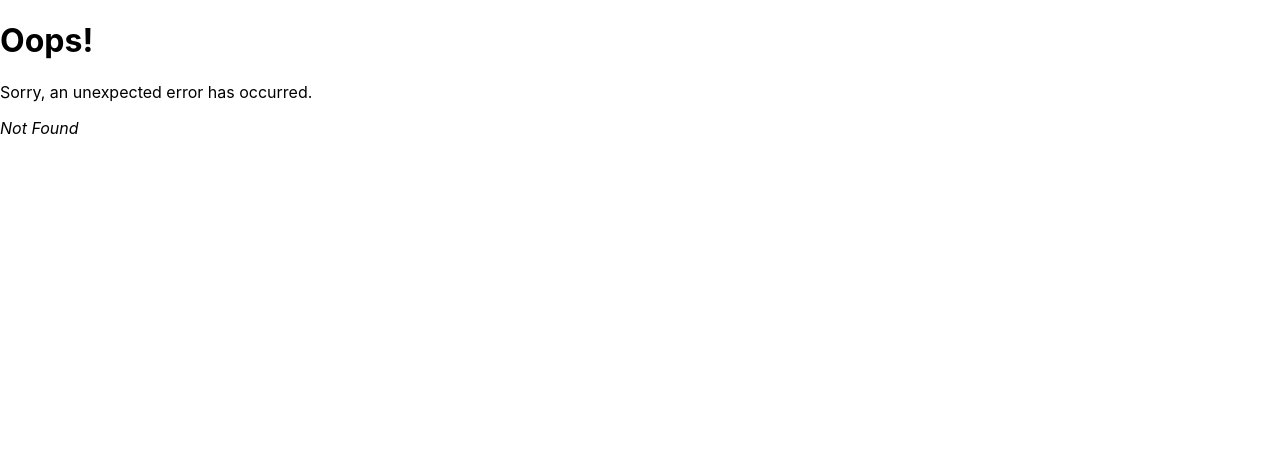
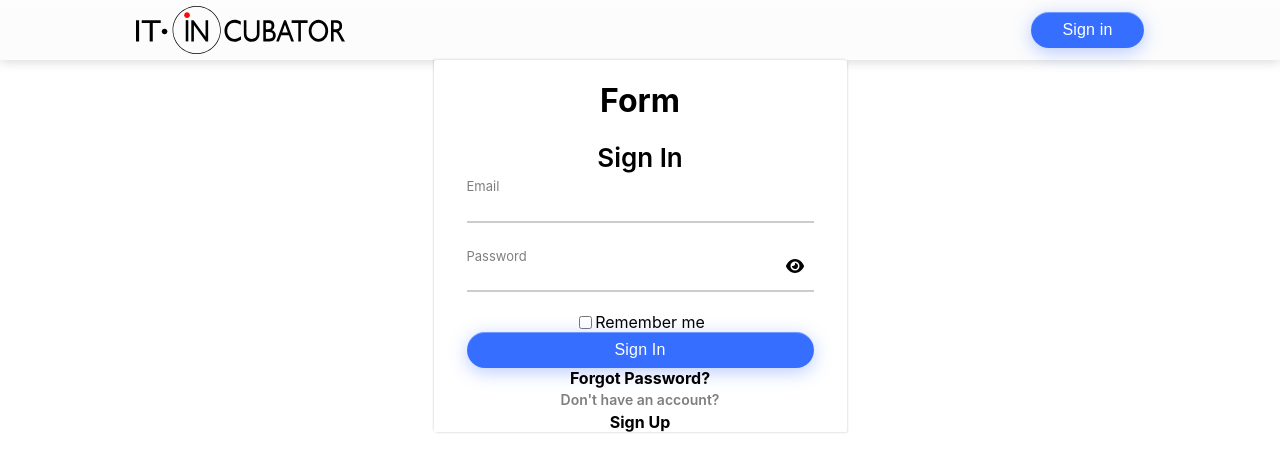
Before and after one commit to annavilnid/cards, a React (Vite) app: page /cards/sign-in in a window 1280 px wide. Before the commit this address had no page. Shown: the top 472 px of the page. Built offline with nearby package versions, Linux system fonts and the light colour scheme.

Commit message:
.gitignore .env

```diff
--- a/index.html
+++ b/index.html
@@ -36,6 +36,6 @@
 <!-- End Single Page Apps for GitHub Pages -->
 
 <script type="module" src="/src/main.tsx"></script>
-<script type="module" src="/404.html"></script>
+<!--<script type="module" src="/404.html"></script>-->
 </body>
 </html>
--- a/src/APP2.tsx
+++ b/src/APP2.tsx
@@ -42,79 +42,6 @@ export const Test = () => {
   );
 };
 
-// const routes = [
-//   {
-//     path: "/",
-//     element: <Layout />,
-//     errorElement: <ErrorPage />,
-//     children: [
-//       { index: true, element: <Test /> },
-//       {
-//         element: <Form />,
-//         children: [
-//           {
-//             path: "sign-in",
-//             element: (
-//               <>
-//                 <Title>Sign In</Title>
-//                 <SignIn />
-//                 <CustomLink to="/forgot-password">Forgot Password?</CustomLink>
-//                 <StyledText>Don't have an account?</StyledText>
-//                 <CustomLink to="/sign-up">Sign Up</CustomLink>
-//               </>
-//             ),
-//           },
-//           {
-//             path: "sign-up",
-//             element: (
-//               <>
-//                 <Title>Sign Up</Title>
-//                 <SignUp />
-//                 <StyledText>Already have an account?</StyledText>
-//                 <CustomLink to="/sign-in">Sign In</CustomLink>
-//               </>
-//             ),
-//           },
-//           {
-//             path: "forgot-password",
-//             element: (
-//               <>
-//                 <Title>Forgot Password</Title>
-//                 <ForgotPassword />
-//                 <Message value={infoMessage.forgotPassword} />
-//               </>
-//             ),
-//           },
-//           {
-//             path: "check-email",
-//             element: (
-//               <>
-//                 <Title>Check Email</Title>
-//                 <img src={logo} alt="Logo check email" />
-//                 <Message value={infoMessage.checkEmail} />
-//                 <CustomLink to="/sign-in">{buttonText.checkEmail}</CustomLink>
-//               </>
-//             ),
-//           },
-//           {
-//             path: "set-new-password",
-//             element: (
-//               <>
-//                 <Title>Create new password</Title>
-//                 <SetNewPassword />
-//               </>
-//             ),
-//           },
-//         ],
-//       },
-//     ],
-//   },
-// ];
-//
-// const router = createBrowserRouter(routes, {
-//   basename: "/cards",
-// });
-
 const router = createBrowserRouter(
   [
     {
@@ -122,14 +49,90 @@ const router = createBrowserRouter(
       element: <Layout />,
       errorElement: <ErrorPage />,
       children: [
-        { path: "/test", element: <Test /> },
-        { path: "/form", element: <Form /> },
-        { path: "/yo", element: <h1>yo</h1> },
+        { index: true, element: <Test /> },
+        {
+          element: <Form />,
+          children: [
+            {
+              path: "sign-in",
+              element: (
+                <>
+                  <Title>Sign In</Title>
+                  <SignIn />
+                  <CustomLink to="/forgot-password">Forgot Password?</CustomLink>
+                  <StyledText>Don't have an account?</StyledText>
+                  <CustomLink to="/sign-up">Sign Up</CustomLink>
+                </>
+              ),
+            },
+            {
+              path: "sign-up",
+              element: (
+                <>
+                  <Title>Sign Up</Title>
+                  <SignUp />
+                  <StyledText>Already have an account?</StyledText>
+                  <CustomLink to="/sign-in">Sign In</CustomLink>
+                </>
+              ),
+            },
+            {
+              path: "forgot-password",
+              element: (
+                <>
+                  <Title>Forgot Password</Title>
+                  <ForgotPassword />
+                  <Message value={infoMessage.forgotPassword} />
+                </>
+              ),
+            },
+            {
+              path: "check-email",
+              element: (
+                <>
+                  <Title>Check Email</Title>
+                  <img src={logo} alt="Logo check email" />
+                  <Message value={infoMessage.checkEmail} />
+                  <CustomLink to="/sign-in">{buttonText.checkEmail}</CustomLink>
+                </>
+              ),
+            },
+            {
+              path: "set-new-password",
+              element: (
+                <>
+                  <Title>Create new password</Title>
+                  <SetNewPassword />
+                </>
+              ),
+            },
+          ],
+        },
       ],
     },
   ],
   { basename: "/cards" }
 );
+
+// const router = createBrowserRouter(routes, {
+//   basename: "/cards",
+// });
+
+// const router = createBrowserRouter(
+//   [
+//     {
+//       path: "/",
+//       element: <Layout />,
+//       errorElement: <ErrorPage />,
+//       children: [
+//         { path: "/test", element: <Test /> },
+//         { path: "/form", element: <Form /> },
+//         { path: "/yo", element: <h1>yo</h1> },
+//       ],
+//     },
+//   ],
+//   { basename: "/cards" }
+// );
 
 const theme = createTheme();
 export function App() {
--- a/src/features/form/Form.tsx
+++ b/src/features/form/Form.tsx
@@ -5,7 +5,7 @@ export const Form = () => {
   return (
     <FormWrapper>
       <h1>Form</h1>
-      {/*<Outlet />*/}
+      <Outlet />
     </FormWrapper>
   );
 };
--- a/src/features/header/Header.tsx
+++ b/src/features/header/Header.tsx
@@ -6,14 +6,14 @@ export function Header() {
   const navigate = useNavigate();
 
   function onClickHandler() {
-    navigate("/form");
+    navigate("/sign-in");
   }
 
   return (
     <HeaderWrapper>
       <img src={logo} alt="Logo IT-Incubator" />
       <StyledButton type="button" onClick={onClickHandler} className="button">
-        Form
+        Sign in
       </StyledButton>
     </HeaderWrapper>
   );
--- a/vite.config.ts
+++ b/vite.config.ts
@@ -15,6 +15,12 @@ export default defineConfig({
   build: {
     outDir: "build",
     sourcemap: true,
+    rollupOptions: {
+      input: {
+        main: path.resolve(__dirname, "index.html"),
+        "404": path.resolve(__dirname, "404.html"),
+      },
+    },
   },
   test: {
     globals: true,
```
Also changed, not shown: 1 other file (tests, documents, lock files or other folders).
